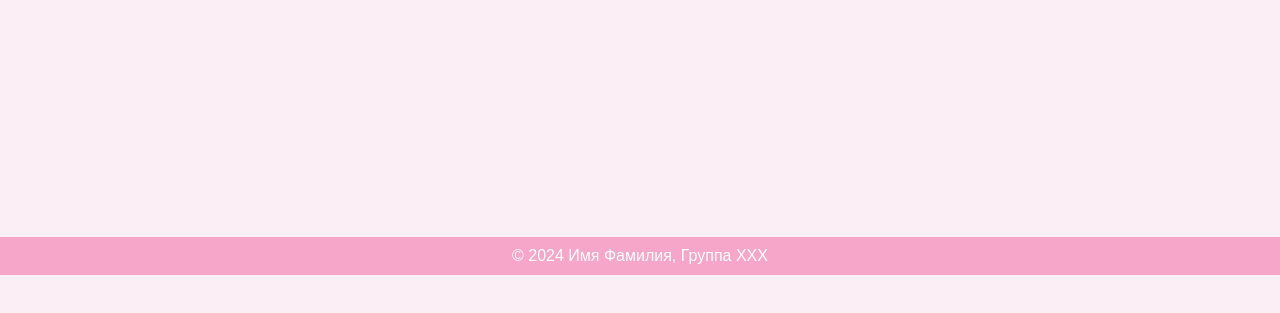
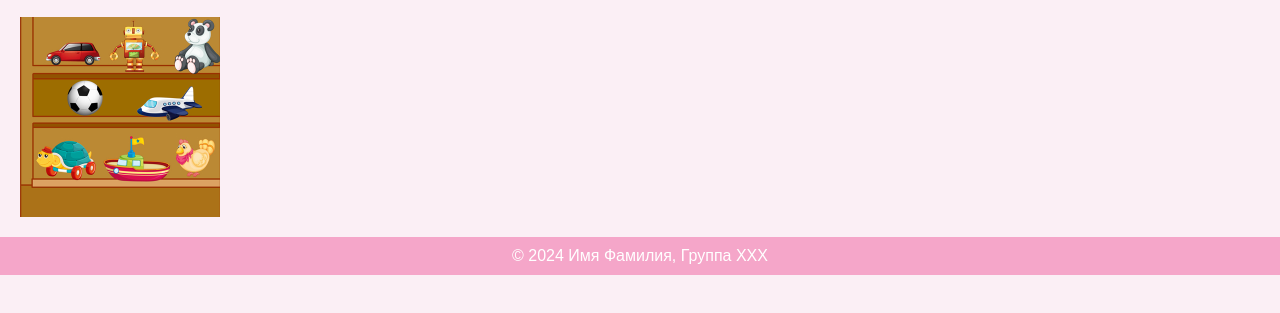
Before and after one commit to qwjdldlfjntoshhh/Site, a plain HTML site: page task3page.html in a window 1280 px wide. Shown: the part 209-522 px from the top of the page. Drawn offline with Linux system fonts and the light colour scheme; the site is published under a folder, as on GitHub Pages, so addresses that start at the root find nothing.

Commit message:
Update task3page.html

```diff
--- a/task3page.html
+++ b/task3page.html
@@ -153,7 +153,7 @@
             height: 200px;
             position: relative;
             overflow: hidden;
-            background: url('/toy1.jpg') no-repeat center center;
+            background: url('toy1.jpg') no-repeat center center;
             background-size: cover;
             transition: filter 1s ease;
 
```
